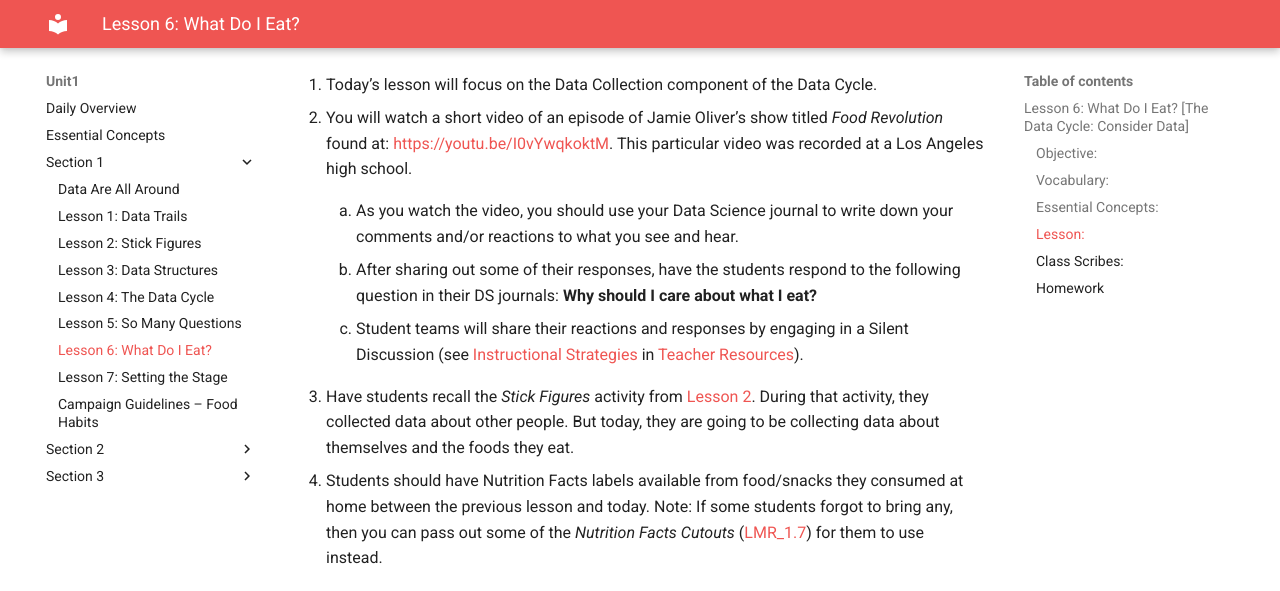
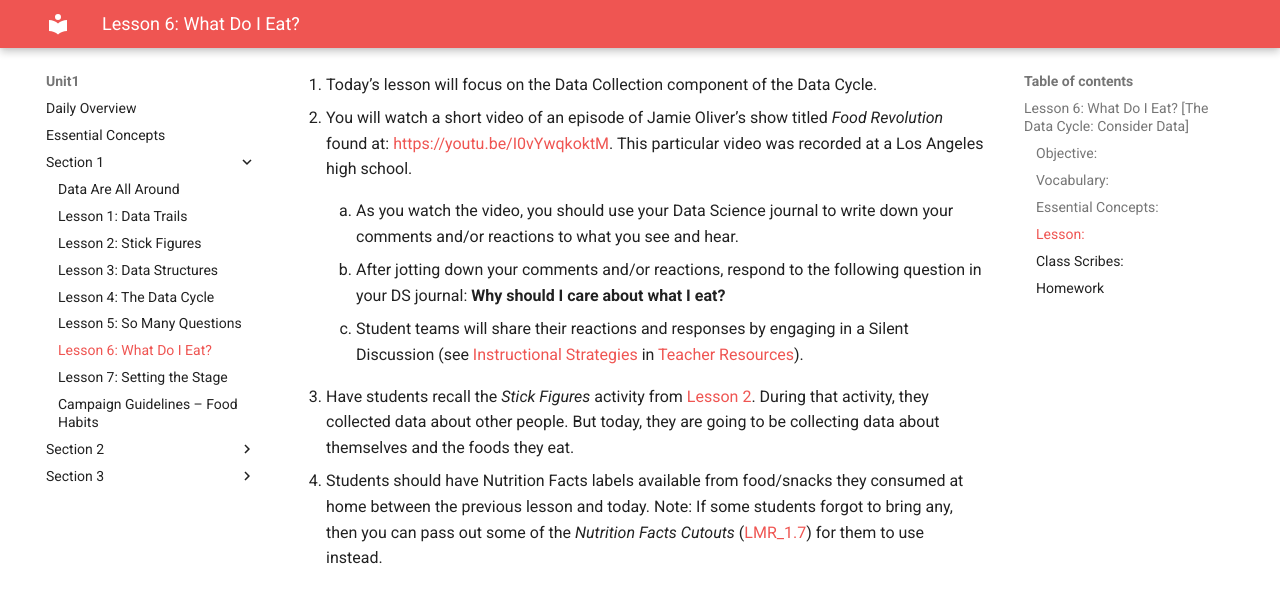
Before and after one commit to ThinkDataEd/student, an MkDocs documentation site: the page built from docs/unit1/lesson6.md, in a window 1280 px wide and 900 px high, scrolled down 685 px, cut to the strip 0-591 px from the top of the window. Built offline with MkDocs 1.6.1 and Material for MkDocs 9.7.7, drawn with Linux system fonts in a browser that asks for light colours.

Commit message:
Update lesson6.md
Continued revising U1 L6

```diff
--- a/docs/unit1/lesson6.md
+++ b/docs/unit1/lesson6.md
@@ -24,8 +24,8 @@ Los Angeles high school.
     100. As you watch the video, you should use your Data Science journal to write down your
     comments and/or reactions to what you see and hear.
 
-    100. After sharing out some of their responses, have the students respond to the following
-    question in their DS journals: **Why should I care about what I eat?**
+    100. After jotting down your comments and/or reactions, respond to the following
+    question in your DS journal: **Why should I care about what I eat?**
 
     100. Student teams will share their reactions and responses by engaging in a Silent
     Discussion (see [Instructional Strategies](../IDS_Curriculum_v_5.0/4_IDS_Teacher Resources_v_5.0/TR_Instructional Strategies.pdf) in [Teacher Resources](../download/resources.md)).
```
